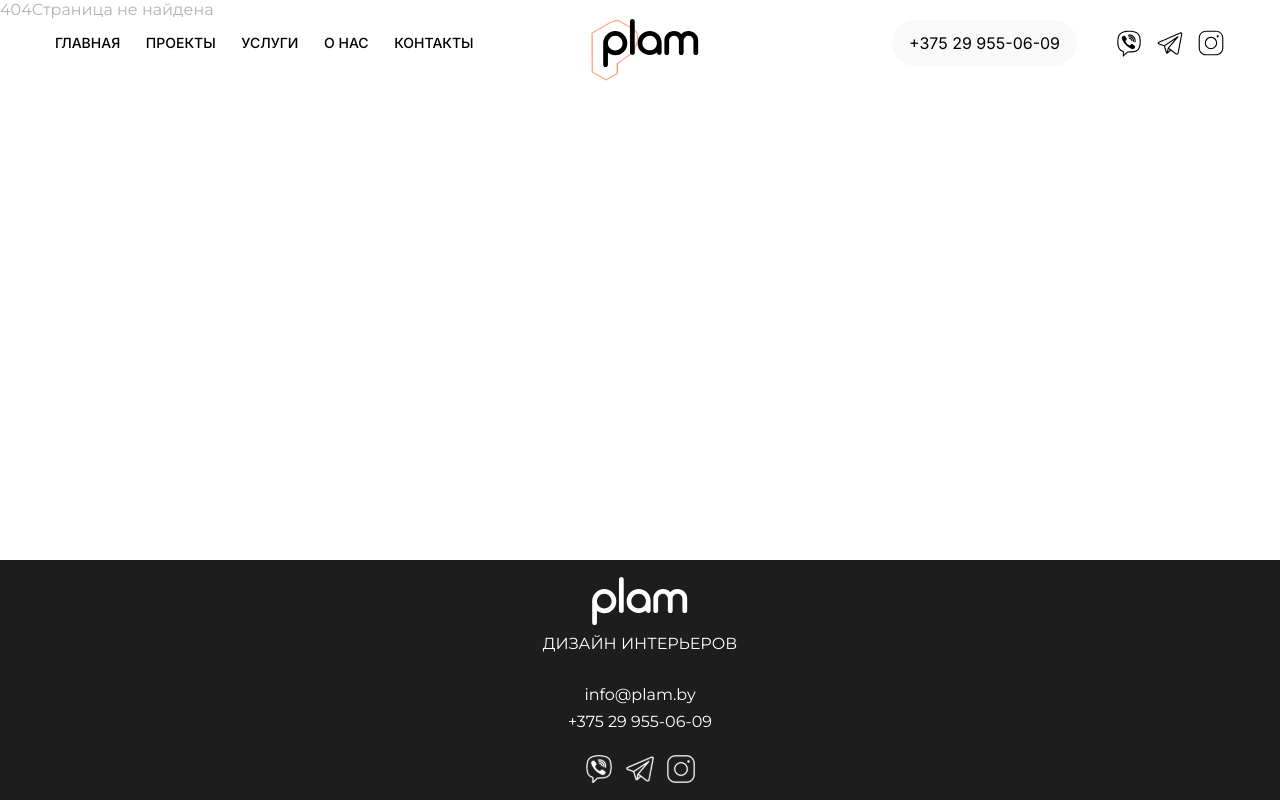
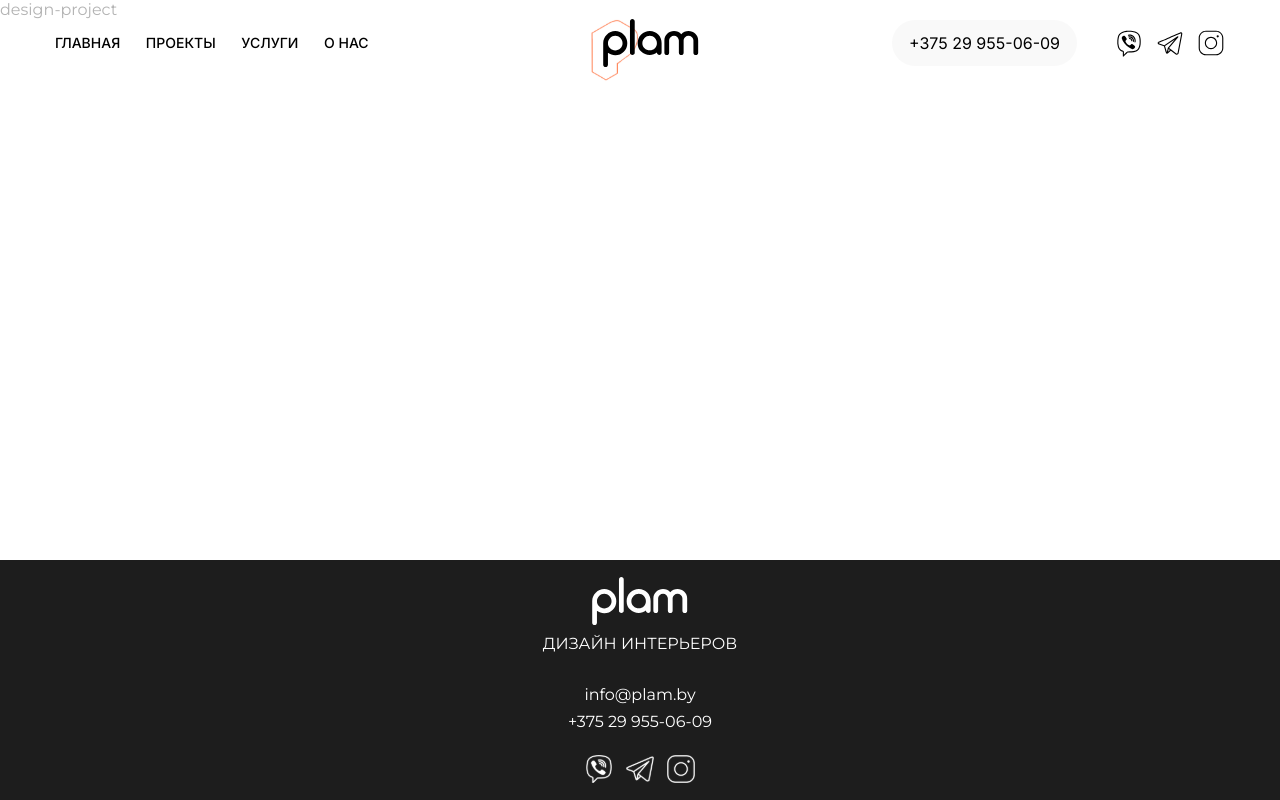
Before and after one commit to vzakharenkova/plam-copy_2, a Next.js app in the folder plam/: page /services/design-project in a window 1280 px wide. Before the commit this address had no page. Built offline with nearby package versions, Linux system fonts and the light colour scheme.

Commit message:
refactor: change nav structure and add pages

```diff
--- a/plam/components/Header.tsx
+++ b/plam/components/Header.tsx
@@ -14,9 +14,16 @@ import useScrollDirection from '../utils/useScrollDirection';
 const NAVIGATION = [
   { id: 1, title: 'Главная', path: '/' },
   { id: 2, title: 'Проекты', path: '/projects' },
-  { id: 3, title: 'Услуги', path: '/services' },
+  {
+    id: 3,
+    title: 'Услуги',
+    path: '/services',
+    subItems: [
+      { id: 3.1, title: 'дизайн-проект', path: '/services/design-project' },
+      { id: 3.2, title: 'авторское сопровождение', path: '/services/author-support' },
+    ],
+  },
   { id: 4, title: 'О нас', path: '/about' },
-  { id: 5, title: 'Контакты', path: '/contacts' },
 ];
 
 export default function Header() {
@@ -29,16 +36,37 @@ export default function Header() {
         scrollDirection === 'down' ? styles.scroll_down : styles.scroll_up
       }`}
     >
-      <nav className={styles.nav}>
-        {NAVIGATION.map(({ id, title, path }) => (
+      <nav>
+        <ul className={styles.nav}>
+          {NAVIGATION.map(({ id, title, path, subItems }) => (
+            <li
+              className={`${styles.link_wrapper} ${subItems ? styles.has__sub_nav : ''}`}
+              key={id}
+            >
               <Link
                 href={path}
-            key={id}
                 className={`${pathname === path ? styles.active : ''} ${styles.link}`}
               >
                 {title.toUpperCase()}
               </Link>
+              {subItems && (
+                <div className={styles.sub_nav}>
+                  {subItems.map((props) => (
+                    <Link
+                      key={props.id}
+                      href={props.path}
+                      className={`${pathname === path ? styles.active : ''} $ ${
+                        styles.sub_link
+                      }`}
+                    >
+                      {props.title.toUpperCase()}
+                    </Link>
                   ))}
+                </div>
+              )}
+            </li>
+          ))}
+        </ul>
       </nav>
       <Link href="/" className={styles.logo__wrapper}>
         <Image src={logo} alt="logo" className={styles.logo} />
--- /dev/null
+++ b/plam/pages/services/author-support.tsx
@@ -0,0 +1,3 @@
+export default function AuthorSupport() {
+  return <div>author-support</div>;
+}
--- /dev/null
+++ b/plam/pages/services/design-project.tsx
@@ -0,0 +1,3 @@
+export default function DesignProject() {
+  return <div>design-project</div>;
+}
--- a/plam/styles/components/Header.module.scss
+++ b/plam/styles/components/Header.module.scss
@@ -1,4 +1,4 @@
-@import "styles/variables";
+@import 'styles/variables';
 
 .header {
   position: fixed;
@@ -23,8 +23,50 @@
 }
 
 .nav {
+  height: 100%;
   display: flex;
+  align-items: center;
   gap: 2vw;
+  padding: 0;
+  margin: 0;
+  list-style: none;
+
+  .sub_nav {
+    padding: 10px;
+    display: none;
+    position: absolute;
+    top: 17px;
+    background: $orange;
+  }
+
+  .has__sub_nav {
+    position: relative;
+  }
+
+  .has__sub_nav:hover {
+    .sub_nav {
+      display: flex;
+      flex-direction: column;
+      gap: 20px;
+    }
+  }
+
+  .link_wrapper {
+    align-self: center;
+    display: flex;
+    flex-direction: column;
+  }
+
+  .sub_link {
+    align-self: flex-start;
+    font-size: 0.775rem;
+    font-weight: 500;
+    transition: 0.2s ease-in-out;
+
+    &:hover {
+      text-shadow: $text-shadow;
+    }
+  }
 
   .link {
     height: fit-content;
```
Also changed, not shown: plam/pages/services/index.tsx (renamed from plam/pages/services.tsx). Lines whose indentation alone changed are shown as unchanged.
